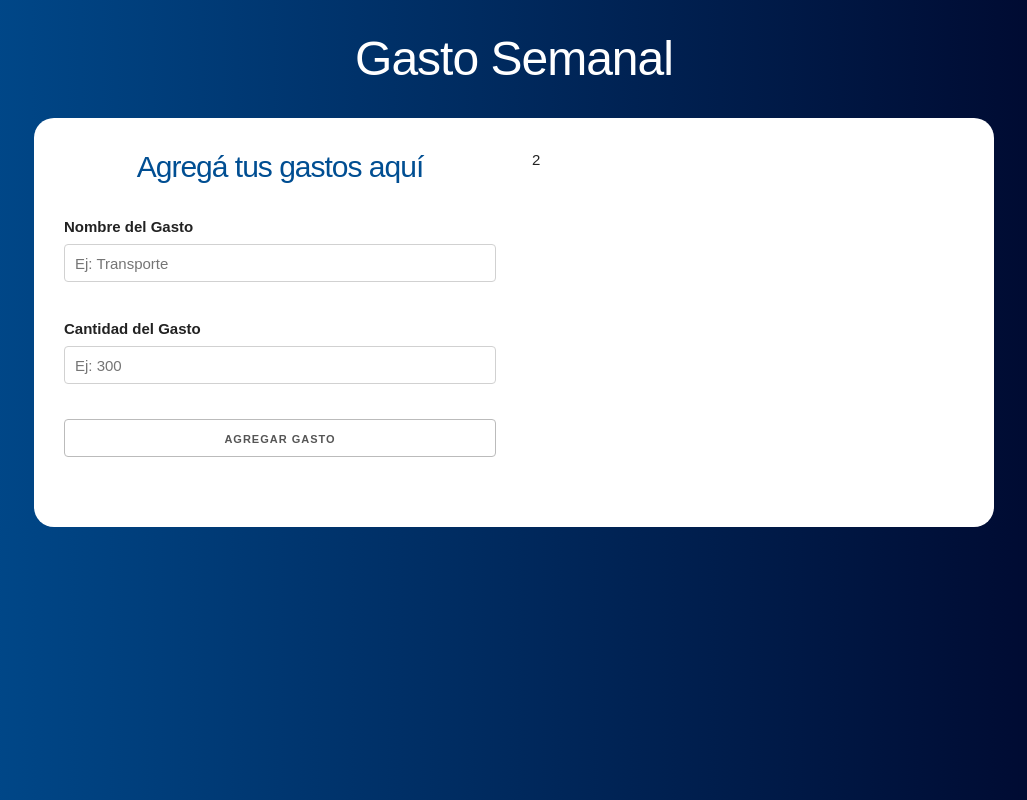
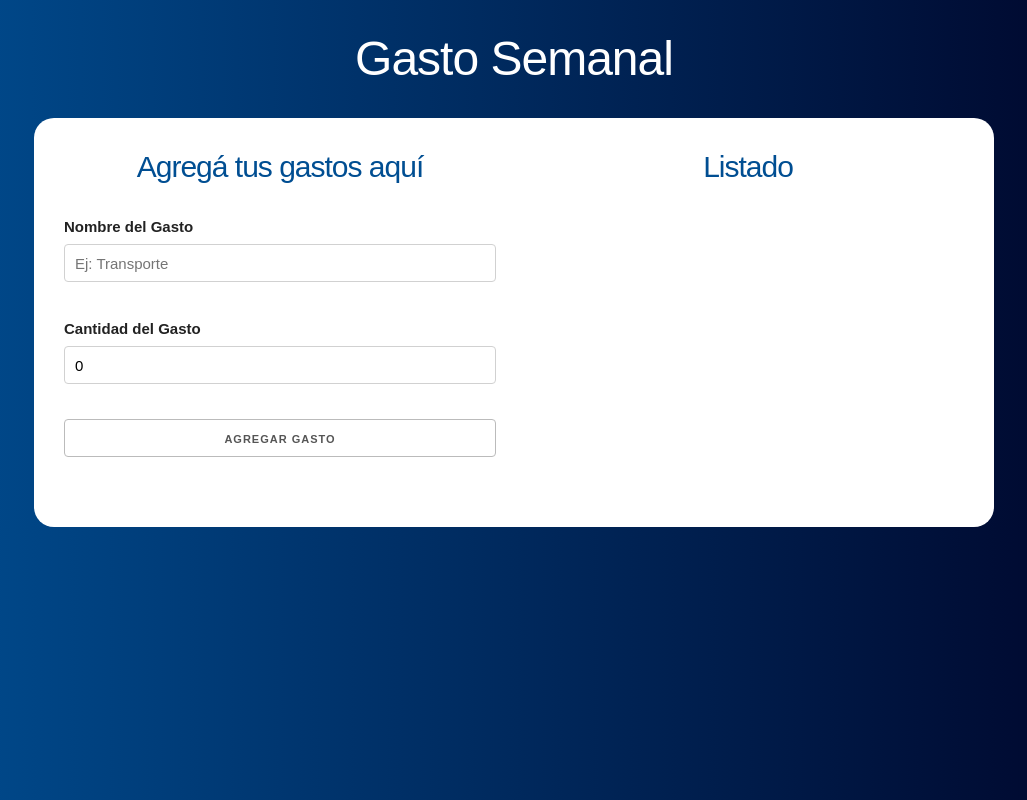
Before and after one commit to maruslarrosa/presupuesto, a React (Create React App) app: page / in a window 1280 px wide. Both pictures are taken after typing "5" into the empty fields and a click on the input "Definir Presupuesto". Shown: the whole page, without its empty margins (126-1153 px from the left). Built offline with nearby package versions, Linux system fonts and the light colour scheme.

Commit message:
Añado Listado y componente Gasto

```diff
--- a/package.json
+++ b/package.json
@@ -8,7 +8,8 @@
     "@testing-library/user-event": "^7.2.1",
     "react": "^16.12.0",
     "react-dom": "^16.12.0",
-    "react-scripts": "3.3.1"
+    "react-scripts": "3.3.1",
+    "shortid": "^2.2.15"
   },
   "scripts": {
     "start": "react-scripts start",
--- a/src/App.js
+++ b/src/App.js
@@ -1,14 +1,21 @@
 import React, { useState } from 'react';
 import Pregunta from './components/Pregunta';
 import Formulario from './components/Formulario';
+import Listado from './components/Listado';
 
 function App() {
 
   const [presupuesto, guardarPresupuesto] = useState(0);
   const [restante, guardarRestante] = useState(0);
   const [mostrarpregunta, actualizarPregunta] = useState(true);
+  const [gastos, guardarGastos] = useState([]);
 
-
+  const agregarNuevoGasto = gasto => {
+    guardarGastos([
+      ...gastos,
+      gasto
+    ])
+  }
 
   return (
     <div className="container">
@@ -25,11 +32,13 @@
         ) : (
             <div className="row">
               <div className="one-half column">
-                <Formulario />
+                <Formulario agregarNuevoGasto={agregarNuevoGasto} />
               </div>
               <div className="one-half column">
-                2
-        </div>
+                <Listado
+                  gastos={gastos}
+                />
+              </div>
             </div>)}
 
 
--- a/src/components/Formulario.js
+++ b/src/components/Formulario.js
@@ -1,9 +1,43 @@
-import React from 'react';
+import React, {useState} from 'react';
+import Error from './Error';
+import shortid from 'shortid';
 
-const Formulario = () => {
+const Formulario = ({agregarNuevoGasto}) => {
+
+    const [nombre, guardarNombre] = useState('');
+    const [cantidad, guardarCantidad] = useState(0);
+    const [error, guardarError] = useState(false);
+    const [mensajeError, actualizarMensajeError] = useState('');
+
+    const agregarGasto = e =>{
+        e.preventDefault();
+        if(cantidad < 1 || isNaN(cantidad) || nombre.trim() === ''){
+            guardarError(true);
+            actualizarMensajeError(setearMensajeError());
+            return;
+        }
+        guardarError(false);
+        actualizarMensajeError('');
+
+        const gasto = {
+            nombre,
+            cantidad,
+            id: shortid.generate()
+        }
+        agregarNuevoGasto(gasto);
+        guardarNombre('');
+        guardarCantidad(0);
+    }
+
+    const setearMensajeError = () => {
+        if(nombre.trim() === '' || cantidad.trim === '') return "Ambos campos son obligatorios";
+        else if(cantidad < 1 || isNaN(cantidad)) return "La cantidad debe ser mayor a 1."
+    }
+
     return (
-        <form>
+        <form onSubmit={agregarGasto}>
             <h2>Agregá tus gastos aquí</h2>
+            {error ? (<Error mensaje={mensajeError} />) : null}
 
             <div className="campo">
                 <label>Nombre del Gasto</label>
@@ -11,6 +45,8 @@
                     type="text"
                     className="u-full-width"
                     placeholder="Ej: Transporte"
+                    value={nombre}
+                    onChange={e => guardarNombre(e.target.value)}
                 ></input>
             </div>
             <div className="campo">
@@ -19,6 +55,8 @@
                     type="number"
                     className="u-full-width"
                     placeholder="Ej: 300"
+                    value={cantidad}
+                    onChange={e => guardarCantidad(parseInt(e.target.value))}
                 ></input>
             </div>
 
--- /dev/null
+++ b/src/components/Gasto.js
@@ -0,0 +1,12 @@
+import React from 'react'
+
+const Gasto = ({gasto}) => (
+    <li className="gastos">
+        <p>
+            {gasto.nombre}
+            <span className="gasto">${gasto.cantidad}</span>
+        </p>
+    </li>
+)
+
+export default Gasto;
--- /dev/null
+++ b/src/components/Listado.js
@@ -0,0 +1,16 @@
+import React from 'react'
+import Gasto from './Gasto';
+
+const Listado = ({gastos}) =>(
+    <div className="gastos-realizados">
+        <h2>Listado</h2>
+        {gastos.map(gasto =>
+            <Gasto
+                key={gasto.id}
+                gasto={gasto}
+            />
+        )}
+    </div>
+)
+
+export default Listado;
--- a/src/components/Pregunta.js
+++ b/src/components/Pregunta.js
@@ -1,6 +1,5 @@
 import React, {Fragment, useState} from 'react';
 import Error from './Error';
-import { act } from 'react-dom/test-utils';
 
 
 const Pregunta = ({guardarPresupuesto, guardarRestante, actualizarPregunta}) => {
```
Also changed, not shown: 1 other file (tests, documents, lock files or other folders).
